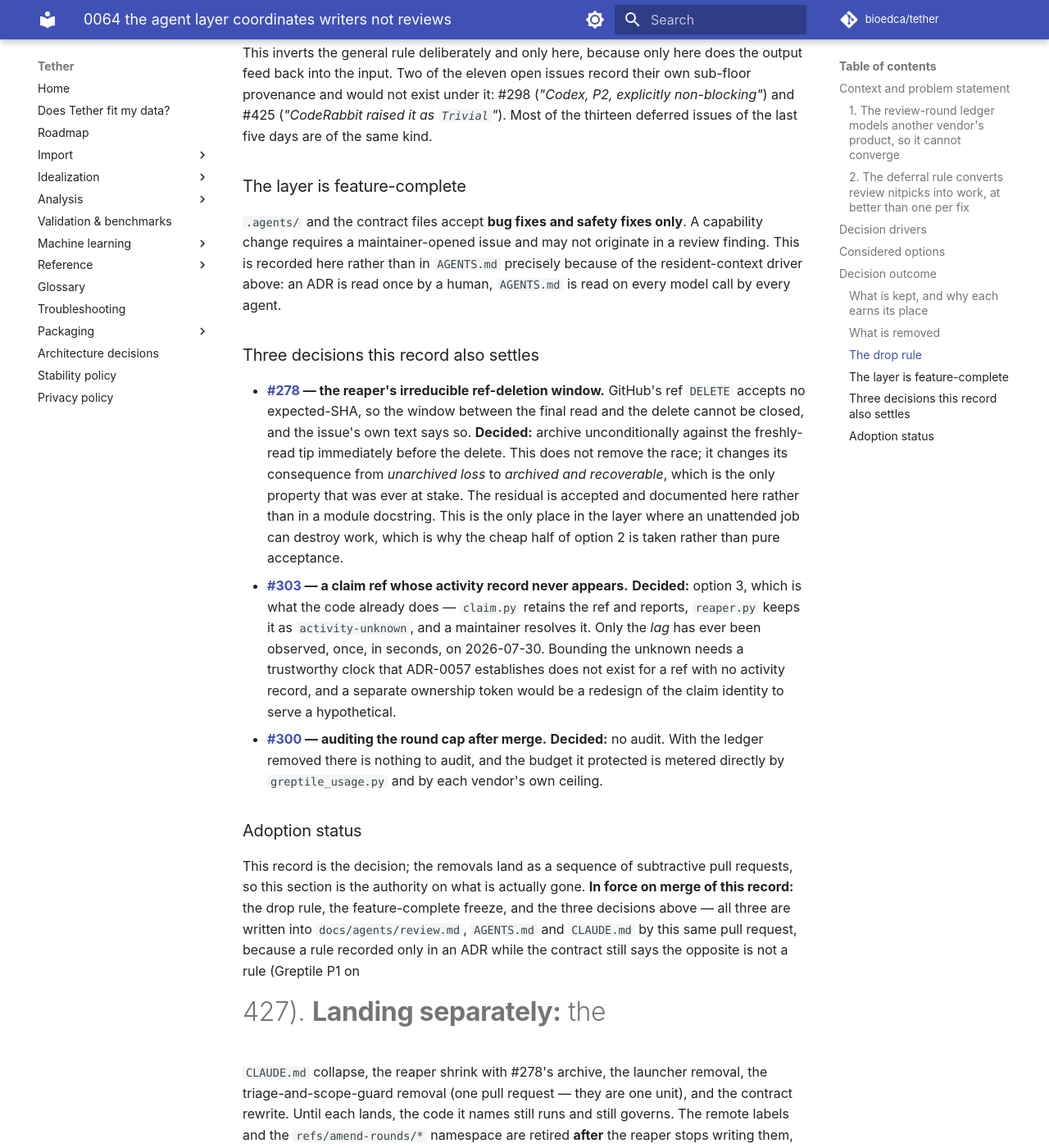
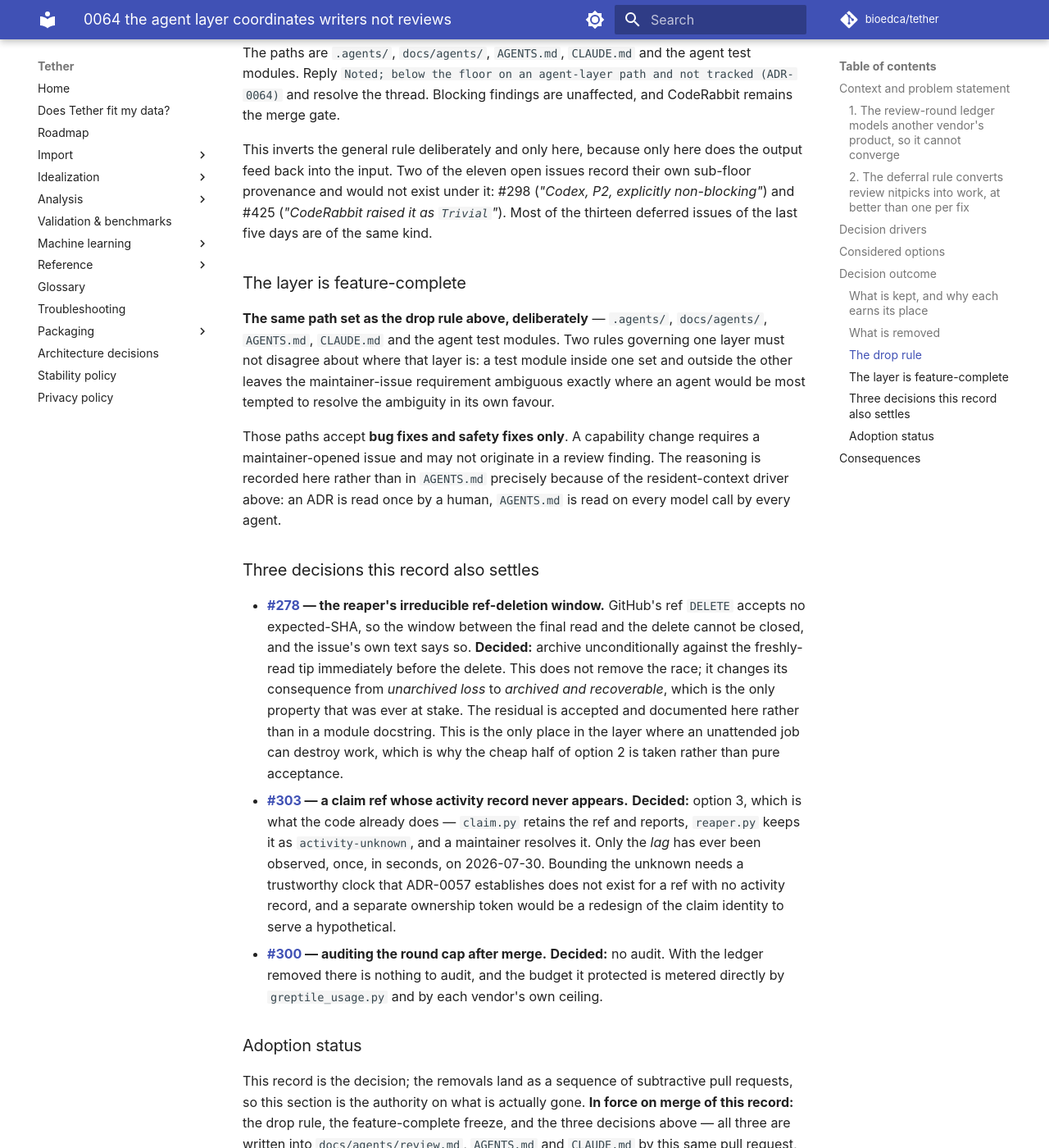
Before and after one commit to bioedca/tether, an MkDocs documentation site: the page built from docs/adr/0064-the-agent-layer-coordinates-writers-not-reviews.md, in a window 1280 px wide and 1400 px high, scrolled down 4890 px. Shown: the whole window at 82% size. Built offline with MkDocs 1.6.1 and Material for MkDocs 9.7.7, drawn with Linux system fonts in a browser that asks for light colours; comment, search, counter and statistics services are not loaded; the version menu is left out; some of the changed text lies outside the part shown.

Commit message:
docs(adr): answer CodeRabbit's six findings on the record itself
All six correct; four Major and two Minor, all taken rather than deferred
because each is newly written text that describes this change wrongly, which
the severity floor makes blocking whatever the badge says.

1. ADR-0057's "In force now" block still listed the review gate and two-round
   cap as live while the block below it said ADR-0064 retired them. That
   section is the authority on what governs, so it cannot say both. The older
   paragraph is now dated and labelled history, pointing at the retirement.

2. ADR-0062's status said ADR-0064 removed "the metered-provider lane this
   record designed". It did not: draft-first ordering, the credit-balance check
   and the clean CodeRabbit gate all survive in AGENTS.md. What was retired is
   the round ledger and the launcher, and that is what it says now.

3. Status bullets on 0057, 0062, 0063 and 0064 were multi-line and carried
   rationale. gen_adr_index.py extracts that field with a single-line pattern
   and copies it verbatim into the index, so a wrapped Status truncates
   mid-sentence. Each is one concise line; the reasoning moved into the body.

   That exposed the second half of the same problem: the generator carries
   CURATED cells across as stored and derives only for a record it has never
   seen, so correcting a record does not update its index row and --check
   passes over the difference - the hazard its own docstring names. The four
   index cells are synced to their records by hand, which is the only way.

4. The freeze named a smaller path set than the drop rule it accompanies -
   agent test modules were inside one and outside the other, leaving the
   maintainer-issue requirement ambiguous exactly where an agent would be
   tempted to resolve it in its own favour. Both now name one set, in the ADR
   and in review.md.

5. MD040: the git ls-remote fence had no language. Now `text`.

6. MD018: a line began with a bare `#427`, which Markdown reads as a heading.
   Prefixed.

Full offscreen tier green: 3129 passed, 14 skipped.

````diff
--- a/docs/adr/0064-the-agent-layer-coordinates-writers-not-reviews.md
+++ b/docs/adr/0064-the-agent-layer-coordinates-writers-not-reviews.md
@@ -5,13 +5,19 @@
 
 # 0064 — The agent layer coordinates writers, not reviews
 
-- **Status:** accepted; supersedes [ADR-0062](0062-draft-first-review-lane-with-metered-providers.md) and [ADR-0063](0063-review-evidence-is-read-not-inferred.md) in full, and the §Review gate, §Round cap and launcher of [ADR-0057](0057-github-native-swarm-coordination.md). ADR-0057's claim mutex, generation fence, scheduled reaper and ADR-number reservation stand
+- **Status:** accepted; supersedes [ADR-0062](0062-draft-first-review-lane-with-metered-providers.md) and [ADR-0063](0063-review-evidence-is-read-not-inferred.md), and the review gate, round cap and launcher of [ADR-0057](0057-github-native-swarm-coordination.md)
 - **Date:** 2026-08-07
 - **Deciders:** bioedca
 - **PRD anchor:** §12 (development & version-control protocol)
 - **Milestone:** M11 - Agent-swarm infrastructure
 
 ## Context and problem statement
+
+> **What of ADR-0057 survives.** Its claim mutex, generation fence, scheduled reaper and
+> atomic ADR-number reservation **govern unchanged** — this record supersedes only its review
+> gate, round cap and slot launcher. That distinction is the whole decision, and it is stated
+> here rather than in the `Status` bullet because `scripts/gen_adr_index.py` extracts that
+> field with a single-line pattern and copies it verbatim into the index.
 
 The agent layer is **17,772 lines** — 5,469 of scripts, 10,407 of tests, 498 of workflows and 1,398
 of contract prose, task templates and skills — against `src/tether`'s 42,796. **41% the size of the
@@ -52,7 +58,7 @@
 **And it is bookkeeping nobody collects.** `git ls-remote origin` returns the complete set of refs
 the layer has ever created:
 
-```
+```text
 refs/adr-reservations/{0058,0059,0061,0062,0063}   5   used, works
 refs/reaped/issue-400-b6d9aa1…                     1
 refs/amend-rounds/252-38550159308-1                1   one AMEND, ever
@@ -185,8 +191,14 @@
 
 ### The layer is feature-complete
 
-`.agents/` and the contract files accept **bug fixes and safety fixes only**. A capability change
-requires a maintainer-opened issue and may not originate in a review finding. This is recorded here
+**The same path set as the drop rule above, deliberately** — `.agents/`, `docs/agents/`,
+`AGENTS.md`, `CLAUDE.md` and the agent test modules. Two rules governing one layer must not disagree
+about where that layer is: a test module inside one set and outside the other leaves the
+maintainer-issue requirement ambiguous exactly where an agent would be most tempted to resolve the
+ambiguity in its own favour.
+
+Those paths accept **bug fixes and safety fixes only**. A capability change requires a
+maintainer-opened issue and may not originate in a review finding. The reasoning is recorded here
 rather than in `AGENTS.md` precisely because of the resident-context driver above: an ADR is read
 once by a human, `AGENTS.md` is read on every model call by every agent.
 
@@ -217,7 +229,7 @@
 rule, the feature-complete freeze, and the three decisions above — all three are written into
 `docs/agents/review.md`, `AGENTS.md` and `CLAUDE.md` by this same pull request, because a rule
 recorded only in an ADR while the contract still says the opposite is not a rule (Greptile P1 on
-#427). **Landing separately:** the
+issue `#427`). **Landing separately:** the
 `CLAUDE.md` collapse, the reaper shrink with #278's archive, the launcher removal, the
 triage-and-scope-guard removal (one pull request — they are one unit), and the contract rewrite.
 Until each lands, the code it names still runs and still governs. The remote labels and the
````
Also changed, not shown: docs/adr/0057-github-native-swarm-coordination.md (+8 -9 lines), docs/adr/0062-draft-first-review-lane-with-metered-providers.md (+9 -6 lines), docs/adr/0063-review-evidence-is-read-not-inferred.md (+1 -1 lines), docs/adr/README.md (+4 -4 lines), docs/agents/review.md (+4 -3 lines).
